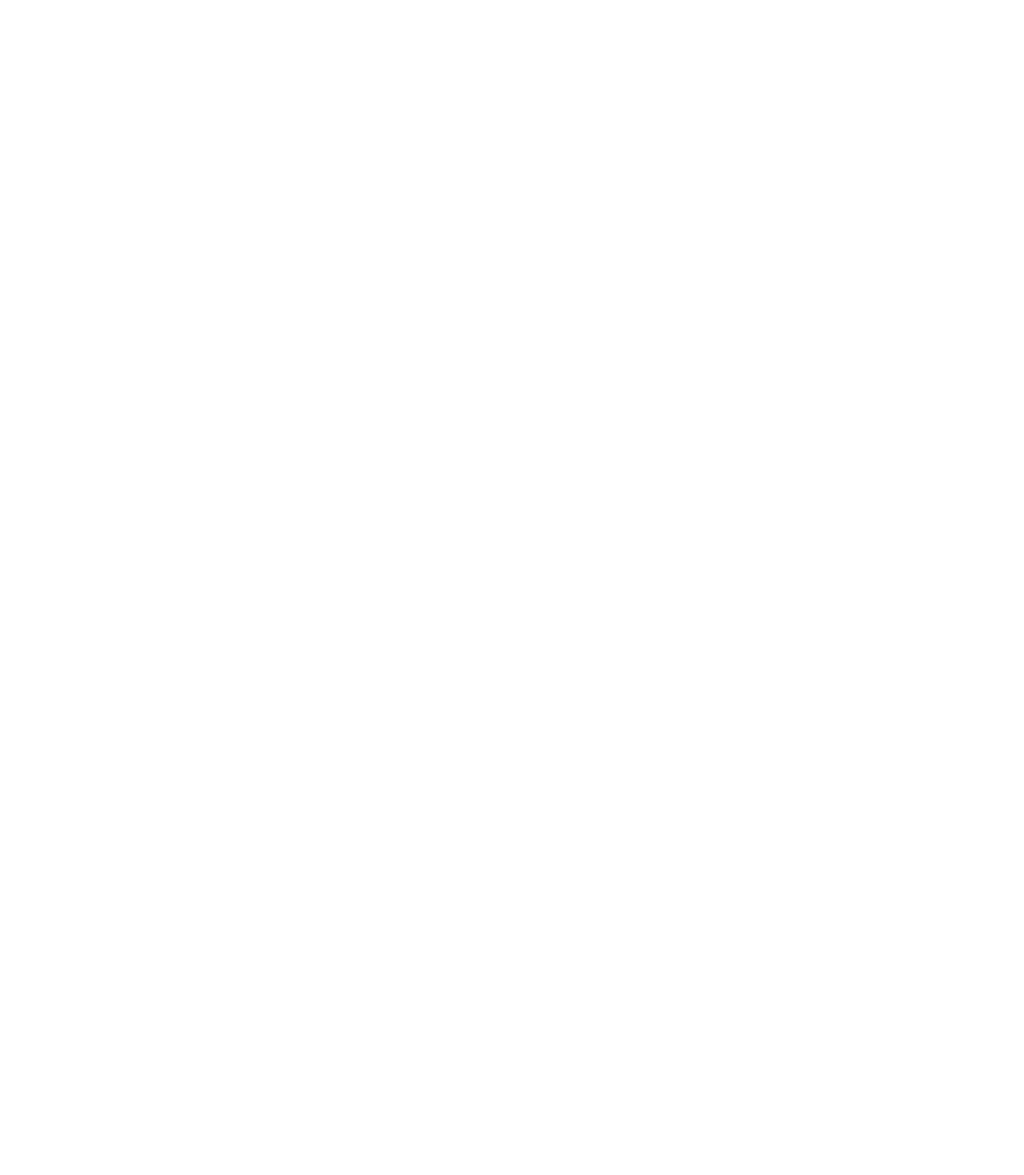
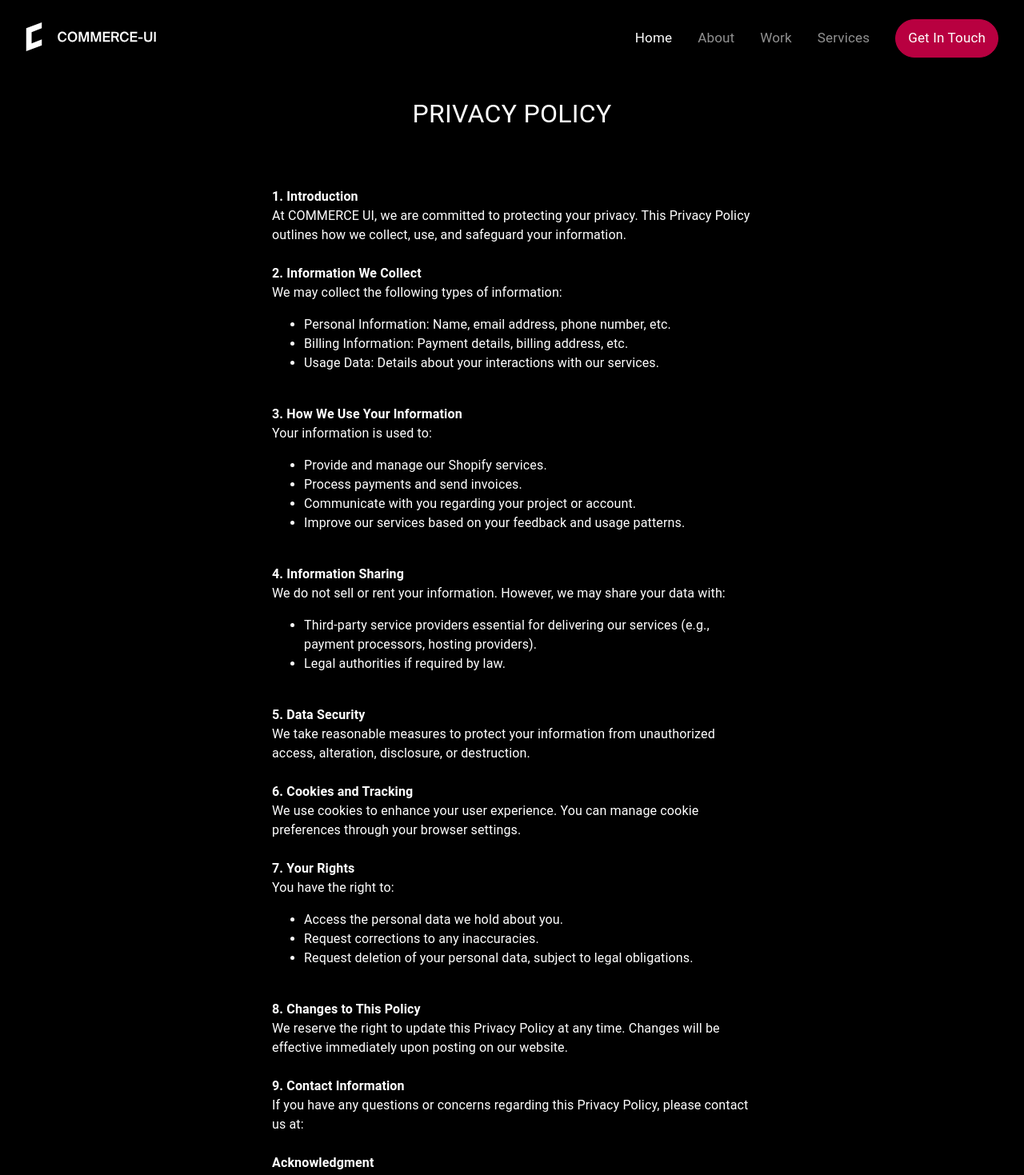
Before and after one commit to AT-Digitals/Shopify_Website, a React (Create React App) app: page /privacy in a window 1280 px wide. Before the commit this address had no page. Shown: the top 1469 px of the page at 80% size. Before the commit the page ends 800 px from the top, so only its background shows below. Built offline with nearby package versions, Linux system fonts and the light colour scheme.

Commit message:
new pages added

```diff
--- a/src/Shared-fronend/AppFooter.tsx
+++ b/src/Shared-fronend/AppFooter.tsx
@@ -259,7 +259,7 @@ export default function AppFooter({
                   fontSize: "14px",
                 }}
               >
-                <StyleLink to={""}>Privacy Policy</StyleLink>
+                <StyleLink to={routes.PRIVACY}>Privacy Policy</StyleLink>
               </li>
               <li
                 style={{
@@ -267,7 +267,7 @@ export default function AppFooter({
                   fontSize: "14px",
                 }}
               >
-                <StyleLink to={""}>Terms and Conditions</StyleLink>
+                <StyleLink to={routes.TERMS}>Terms and Conditions</StyleLink>
               </li>
             </ul>
             <Box display={"flex"} flexDirection={"column"}>
--- /dev/null
+++ b/src/pages/Terms&Conditions/Privacy.tsx
@@ -0,0 +1,99 @@
+import { Box, Typography } from "@mui/material";
+
+export default function PrivacyPolicy() {
+  return (
+    <Box bgcolor={"black"}>
+      <Box maxWidth={600} margin={"auto"}>
+        <Typography
+          fontFamily={"Roboto"}
+          color={"white"}
+          textAlign={"center"}
+          fontSize={"32px"}
+          margin={"20px auto"}
+          textTransform={"uppercase"}
+        >
+          {" "}
+          Privacy Policy{" "}
+        </Typography>
+        <Typography fontFamily={"Roboto"} color={"white"} fontSize={"16px"}>
+          <br />
+          <br />
+          <strong>1. Introduction</strong> <br />
+          At COMMERCE UI, we are committed to protecting your privacy. This
+          Privacy Policy outlines how we collect, use, and safeguard your
+          information.
+          <br />
+          <br />
+          <strong>2. Information We Collect</strong> <br />
+          We may collect the following types of information:
+          <ul>
+            <li>
+              Personal Information: Name, email address, phone number, etc.
+            </li>
+            <li>Billing Information: Payment details, billing address, etc.</li>
+            <li>
+              Usage Data: Details about your interactions with our services.
+            </li>
+          </ul>
+          <br />
+          <strong>3. How We Use Your Information</strong> <br />
+          Your information is used to:
+          <ul>
+            <li>Provide and manage our Shopify services.</li>
+            <li>Process payments and send invoices.</li>
+            <li>Communicate with you regarding your project or account.</li>
+            <li>
+              Improve our services based on your feedback and usage patterns.
+            </li>
+          </ul>
+          <br />
+          <strong>4. Information Sharing</strong> <br />
+          We do not sell or rent your information. However, we may share your
+          data with:
+          <ul>
+            <li>
+              Third-party service providers essential for delivering our
+              services (e.g., payment processors, hosting providers).
+            </li>
+            <li>Legal authorities if required by law.</li>
+          </ul>
+          <br />
+          <strong>5. Data Security</strong> <br />
+          We take reasonable measures to protect your information from
+          unauthorized access, alteration, disclosure, or destruction.
+          <br />
+          <br />
+          <strong>6. Cookies and Tracking</strong> <br />
+          We use cookies to enhance your user experience. You can manage cookie
+          preferences through your browser settings.
+          <br />
+          <br />
+          <strong>7. Your Rights</strong> <br />
+          You have the right to:
+          <ul>
+            <li>Access the personal data we hold about you.</li>
+            <li>Request corrections to any inaccuracies.</li>
+            <li>
+              Request deletion of your personal data, subject to legal
+              obligations.
+            </li>
+          </ul>
+          <br />
+          <strong>8. Changes to This Policy</strong> <br />
+          We reserve the right to update this Privacy Policy at any time.
+          Changes will be effective immediately upon posting on our website.
+          <br />
+          <br />
+          <strong>9. Contact Information</strong> <br />
+          If you have any questions or concerns regarding this Privacy Policy,
+          please contact us at:
+          <br />
+          <br />
+          <strong>Acknowledgment</strong> <br />
+          By using our services, you acknowledge that you have read, understood,
+          and agree to this Privacy Policy.
+        </Typography>
+      </Box>
+    </Box>
+  );
+}
--- /dev/null
+++ b/src/pages/Terms&Conditions/TermsandConditions.tsx
@@ -0,0 +1,156 @@
+import { Box, Typography } from "@mui/material";
+
+export default function TermsandConditions() {
+  return (
+    <Box bgcolor={"black"}>
+      <Box maxWidth={600} margin={"auto"}>
+        <Typography
+          fontFamily={"Roboto"}
+          color={"white"}
+          textAlign={"center"}
+          fontSize={"32px"}
+          margin={"20px auto"}
+          textTransform={"uppercase"}
+        >
+          {" "}
+          Terms and Conditions
+        </Typography>
+        <Typography fontFamily={"Roboto"} color={"white"} fontSize={"16px"}>
+          <br />
+          <strong>1. Introduction</strong> <br />
+          Welcome to COMMERCE UI ("we," "us," "our"). By accessing or using our
+          Shopify services, you agree to be bound by these Terms and Conditions.
+          Please read them carefully before engaging our services.
+          <br />
+          <br />
+          <strong>2. Scope of Services</strong> <br />
+          We specialize in providing Shopify-related services, including but not
+          limited to:
+          <ul>
+            <li>Shopify store setup and design.</li>
+            <li>Custom Shopify theme development.</li>
+            <li>Shopify app integration.</li>
+            <li>Store migration to Shopify.</li>
+            <li>Ongoing Shopify support and maintenance.</li>
+          </ul>
+          <br />
+          <strong>3. Eligibility</strong> <br />
+          By using our services, you represent that:
+          <ul>
+            <li>You are at least 18 years of age.</li>
+            <li>
+              You have the authority to enter into these Terms and Conditions on
+              behalf of yourself or your organization.
+            </li>
+          </ul>
+          <br />
+          <strong>4. Client Responsibilities</strong> <br />
+          To ensure smooth delivery of our services, you agree to:
+          <ul>
+            <li>
+              Provide accurate and complete information required for the
+              project.
+            </li>
+            <li>Respond to our inquiries and feedback promptly.</li>
+            <li>
+              Ensure compliance with Shopify’s Terms of Service and any
+              applicable laws.
+            </li>
+          </ul>
+          <br />
+          <strong>5. Payments</strong> <br />
+          <ul>
+            <li>
+              All services are billed as agreed upon in the project proposal or
+              invoice.
+            </li>
+            <li>
+              A deposit may be required to begin work, as outlined in the
+              proposal.
+            </li>
+            <li>
+              Full payment is due upon project completion unless otherwise
+              specified.
+            </li>
+            <li>
+              Payments are non-refundable unless otherwise stated in writing.
+            </li>
+          </ul>
+          <br />
+          <strong>6. Intellectual Property</strong> <br />
+          <ul>
+            <li>
+              All custom design and development work created by us will remain
+              our intellectual property until full payment is received.
+            </li>
+            <li>
+              Upon receipt of full payment, ownership of custom work will
+              transfer to the client.
+            </li>
+            <li>
+              Third-party tools, apps, or integrations remain the property of
+              their respective owners.
+            </li>
+          </ul>
+          <br />
+          <strong>7. Confidentiality</strong> <br />
+          We will treat all client information as confidential and will not
+          disclose it to third parties without prior consent, except as required
+          by law.
+          <br />
+          <br />
+          <strong>8. Limitations of Liability</strong> <br />
+          <ul>
+            <li>
+              We are not responsible for any loss or damage arising from the use
+              or inability to use the Shopify platform or third-party tools.
+            </li>
+            <li>
+              Our liability is limited to the amount paid for the specific
+              service giving rise to the claim.
+            </li>
+          </ul>
+          <br />
+          <strong>9. Revisions and Changes</strong> <br />
+          <ul>
+            <li>Minor revisions are included as specified in the proposal.</li>
+            <li>
+              Additional changes or scope alterations may incur additional
+              charges.
+            </li>
+          </ul>
+          <br />
+          <strong>10. Termination</strong> <br />
+          <ul>
+            <li>
+              Either party may terminate the agreement with written notice.
+            </li>
+            <li>
+              Upon termination, any work completed will be billed, and
+              outstanding payments must be settled.
+            </li>
+          </ul>
+          <br />
+          <strong>11. Governing Law</strong> <br />
+          These Terms and Conditions are governed by and construed in accordance
+          with the laws of [Your Country/State].
+          <br />
+          <br />
+          <strong>12. Amendments</strong> <br />
+          We reserve the right to modify these Terms and Conditions at any time.
+          Changes will be effective immediately upon posting on our website.
+          <br />
+          <br />
+          <strong>13. Contact Information</strong> <br />
+          If you have any questions or concerns about these Terms and
+          Conditions, please contact us at:
+          <br />
+          <br />
+          <strong>Acknowledgment</strong> <br />
+          By engaging our services, you acknowledge that you have read,
+          understood, and agree to these Terms and Conditions.
+        </Typography>
+      </Box>
+    </Box>
+  );
+}
--- a/src/routes/AppRouter.tsx
+++ b/src/routes/AppRouter.tsx
@@ -3,8 +3,10 @@ import { Route, BrowserRouter as Router, Routes } from "react-router-dom";
 import Aboutpage from "../pages/About/About";
 import AppLayout from "../Shared-fronend/AppLayout";
 import HomePage from "../pages/Homepage/HomePage";
+import PrivacyPolicy from "../pages/Terms&Conditions/Privacy";
 import ProjectDetailPage from "../pages/Work/ProjectDetailPage";
 import ServicePage from "../pages/Service/ServicePage";
+import TermsandConditions from "../pages/Terms&Conditions/TermsandConditions";
 import WorkPage from "../pages/Work/Works";
 import routes from "./routes";
 
@@ -18,6 +20,8 @@ export default function AppRouter() {
           <Route path={routes.WORK} element={<WorkPage />} />
           <Route path="/project/:id/:type" element={<ProjectDetailPage />} />
           <Route path={routes.SERVICE} element={<ServicePage />} />
+          <Route path={routes.TERMS} element={<TermsandConditions />} />
+          <Route path={routes.PRIVACY} element={<PrivacyPolicy />} />
         </Route>
       </Routes>
     </Router>
--- a/src/routes/routes.ts
+++ b/src/routes/routes.ts
@@ -2,11 +2,15 @@ const ROOT = "/";
 const ABOUT = "/about";
 const WORK = "/work";
 const SERVICE = "/service";
+const TERMS = "/terms&conditions";
+const PRIVACY = "/privacy";
 
 const routes = {
   ROOT,
   ABOUT,
   WORK,
   SERVICE,
+  TERMS,
+  PRIVACY,
 };
 export default routes;
```
